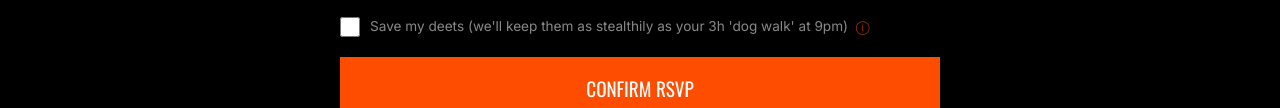
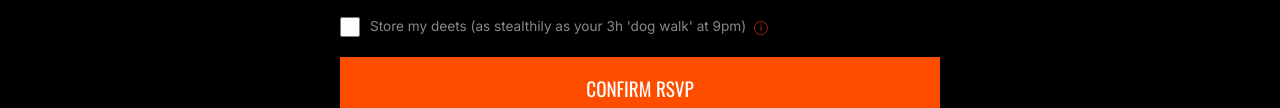
Before and after one commit to dfmore/40th-birthday-party-grove, a plain HTML site: page index.html in a window 1280 px wide. Shown: the part 4019-4127 px from the top of the page. Drawn offline with nearby package versions, Linux system fonts and the light colour scheme.

Commit message:
Update index.html

```diff
--- a/index.html
+++ b/index.html
@@ -109,7 +109,7 @@
 
                 <label class="consent-checkbox">
                     <input type="checkbox" name="Consent" required>
-                    <span>Save my deets (we'll keep them as stealthily as your 3h 'dog walk' at 9pm) <span class="info-icon" title="Your info is sent via encrypted HTTPS to Google Sheets and stored securely. We'll only use it for this event.">ⓘ</span></span>
+                    <span>Store my deets (as stealthily as your 3h 'dog walk' at 9pm) <span class="info-icon" title="Your info is sent via encrypted HTTPS to Google Sheets and stored securely. We'll only use it for this event.">ⓘ</span></span>
                 </label>
 
                 <button type="submit" class="btn">Confirm RSVP</button>
```
